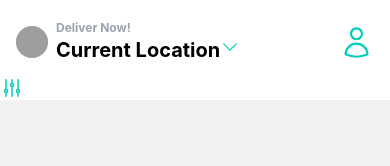
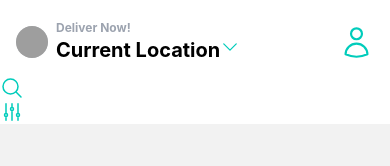
Before and after one commit to koomekevo/fetchry, a React Native app: screen /Home in a window 390 px wide. Shown: the top 166 px of the page. Built offline with nearby package versions, Linux system fonts and the light colour scheme; grey boxes are pictures that could not be loaded.

Commit message:
Add MagnifyingGlassIcon

```diff
--- a/screens/HomeScreen.js
+++ b/screens/HomeScreen.js
@@ -5,7 +5,7 @@ import { useNavigation } from "@react-navigation/native";
 import {
   UserIcon,
   ChevronDownIcon,
-  SearchIcon,
+  MagnifyingGlassIcon,
   AdjustmentsVerticalIcon,
 } from "react-native-heroicons/outline";
 
@@ -39,7 +39,9 @@ export default function HomeScreen() {
       </View>
       {/* Search */}
       <View>
-        <View></View>
+        <View>
+          <MagnifyingGlassIcon color="#00CCBB" />
+        </View>
         <AdjustmentsVerticalIcon color="#00CCBB" />
       </View>
     </SafeAreaView>
```
